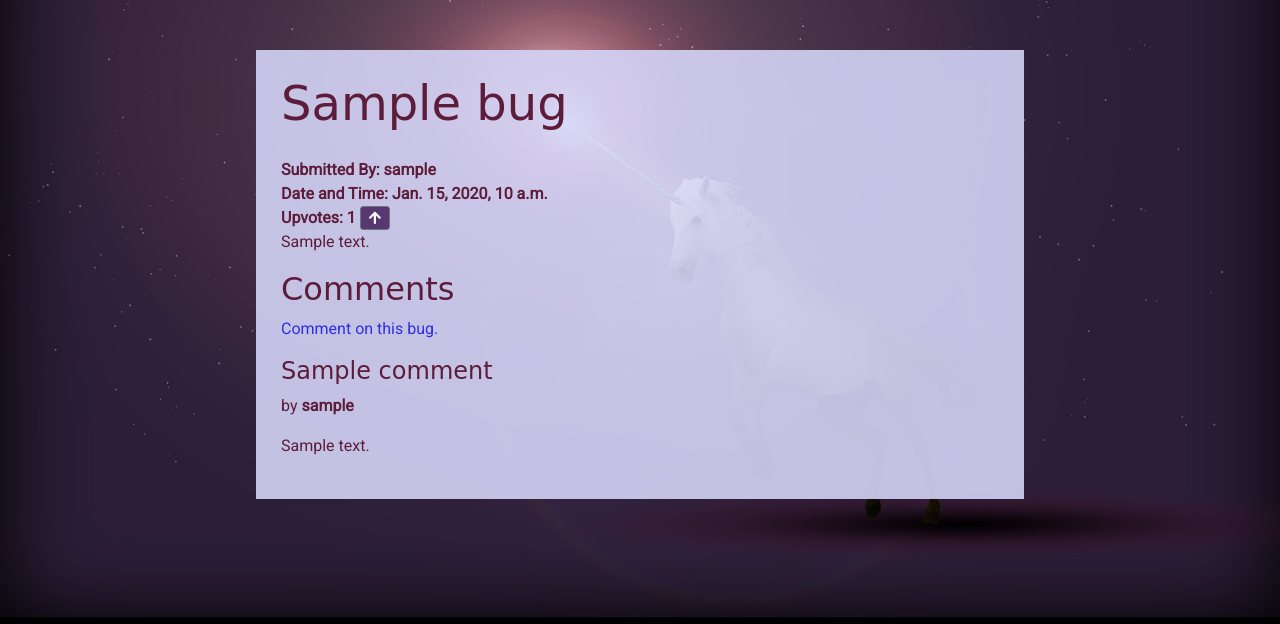
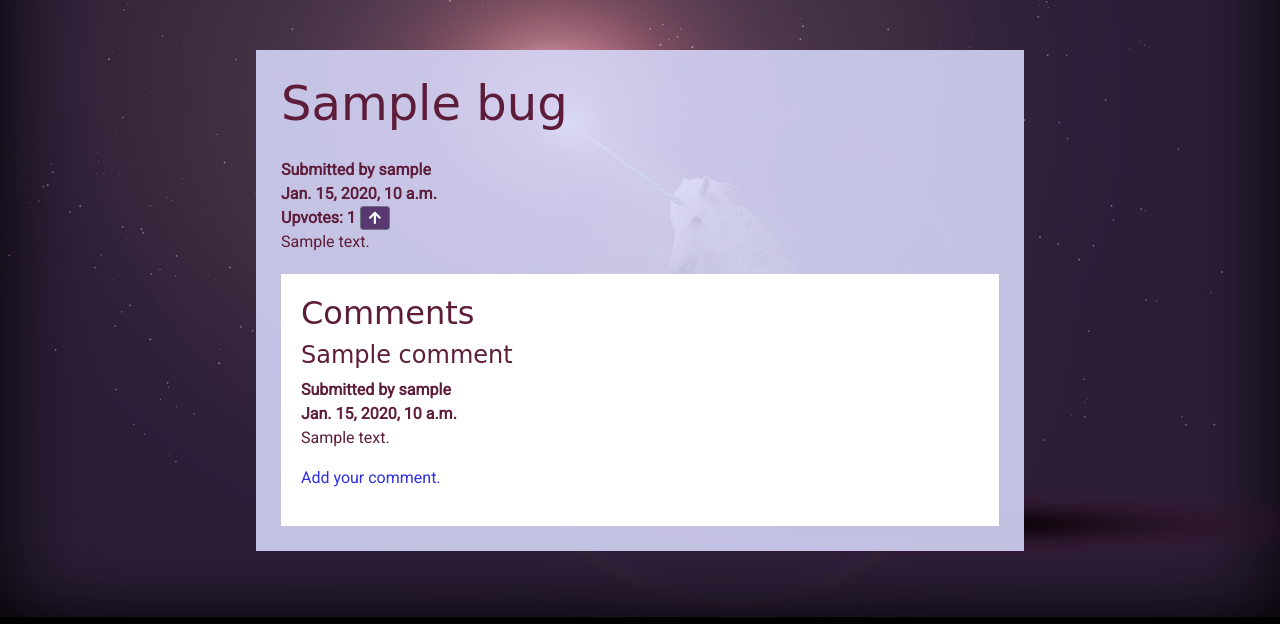
Before and after one commit to joanms/unicorn-attractor, a Django app: page /bugs/1/ in a window 1280 px wide. Shown: the part 176-800 px from the top of the page. Run offline with Django 3.2, Linux system fonts and the light colour scheme; tables that the repository leaves empty hold one stand-in row (values such as "Sample post"); some libraries are stand-ins or nearby versions; some web fonts are replaced.

Commit message:
Add box for comments and tidy up formatting of comment text

```diff
--- a/bugs/templates/bug_detail.html
+++ b/bugs/templates/bug_detail.html
@@ -9,21 +9,24 @@
 <div class="mx-auto medium-container">
 
     <h1>{{ bug.title }}</h1>
-    <strong>Submitted By: {{ bug.submitter }}</strong><br>
-    <strong>Date and Time: {{ bug.date_submitted }}</strong><br>
+    <strong>Submitted by {{ bug.submitter }}</strong><br>
+    <strong>{{ bug.date_submitted }}</strong><br>
     <strong>Upvotes: {{ bug.upvotes }}
     <button type="submit" class="btn btn-secondary btn-sm"><i class="fas fa-arrow-up"></i></button></td></strong><br>
     <p>{{ bug.description }}</p>
 
+    <div class="comment-pane">
         <h2>Comments</h2>
-    <a href="{% url 'comment on a bug' bug.id %}"<p>Comment on this bug.</p></a>
         {% if comments %}
             {% for comment in comments %}
                 <h3>{{ comment.title }}</h3>
-            <p>by <strong>{{ comment.commenter }}</strong></p>
+                <strong>Submitted by {{ comment.commenter }}</strong><br>
+                <strong>{{ comment.comment_date }}</strong><br>
                 <p>{{ comment.text }}</p>
             {% endfor %}
         {% endif %}
+        <a href="{% url 'comment on a bug' bug.id %}"<p>Add your comment.</p></a>
+    </div>
 
 </div>
 
--- a/static/css/styles.css
+++ b/static/css/styles.css
@@ -86,6 +86,12 @@ a:hover {
     background-color: rgba(212, 212, 247, 0.9);
 }
 
+.comment-pane {
+    margin-top: 20px;
+    padding: 20px;
+    background-color: white;
+}
+
 
 /*Buttons*/
 
```
Lines whose indentation alone changed are shown as unchanged.
